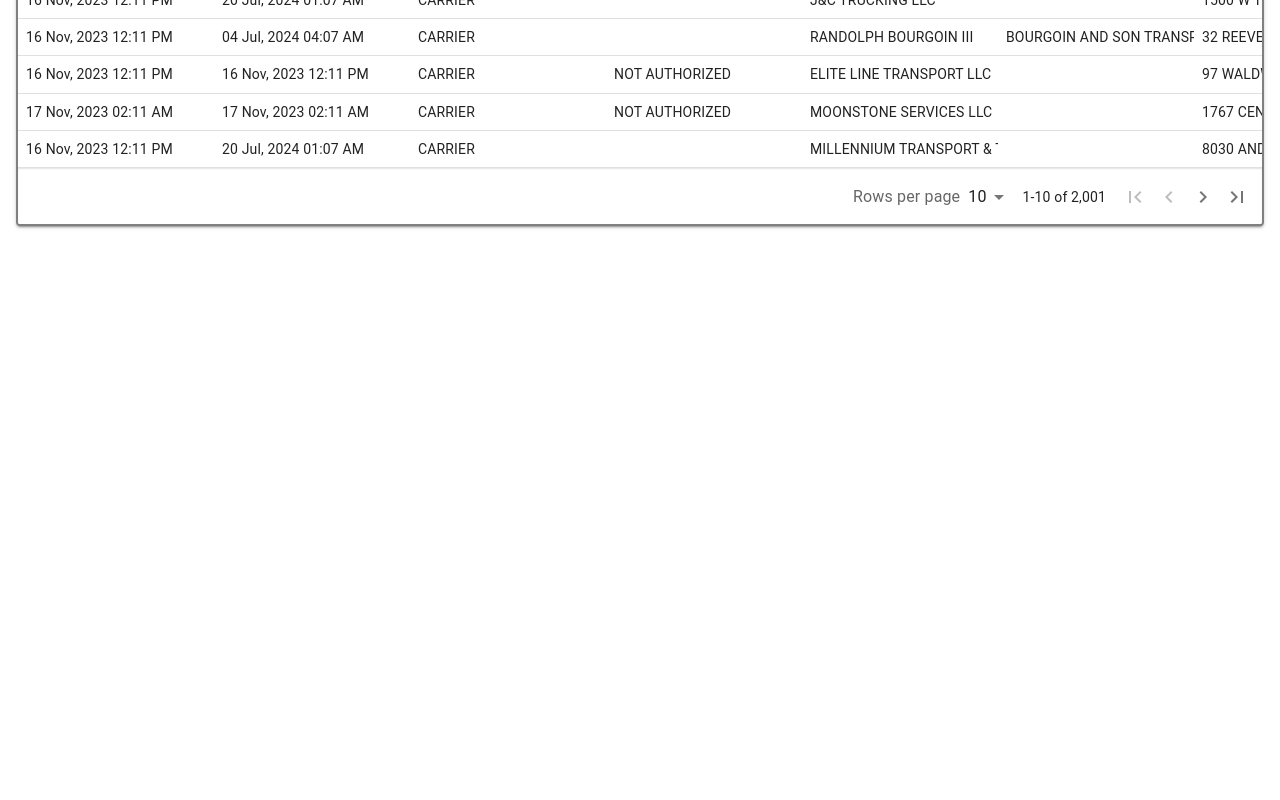
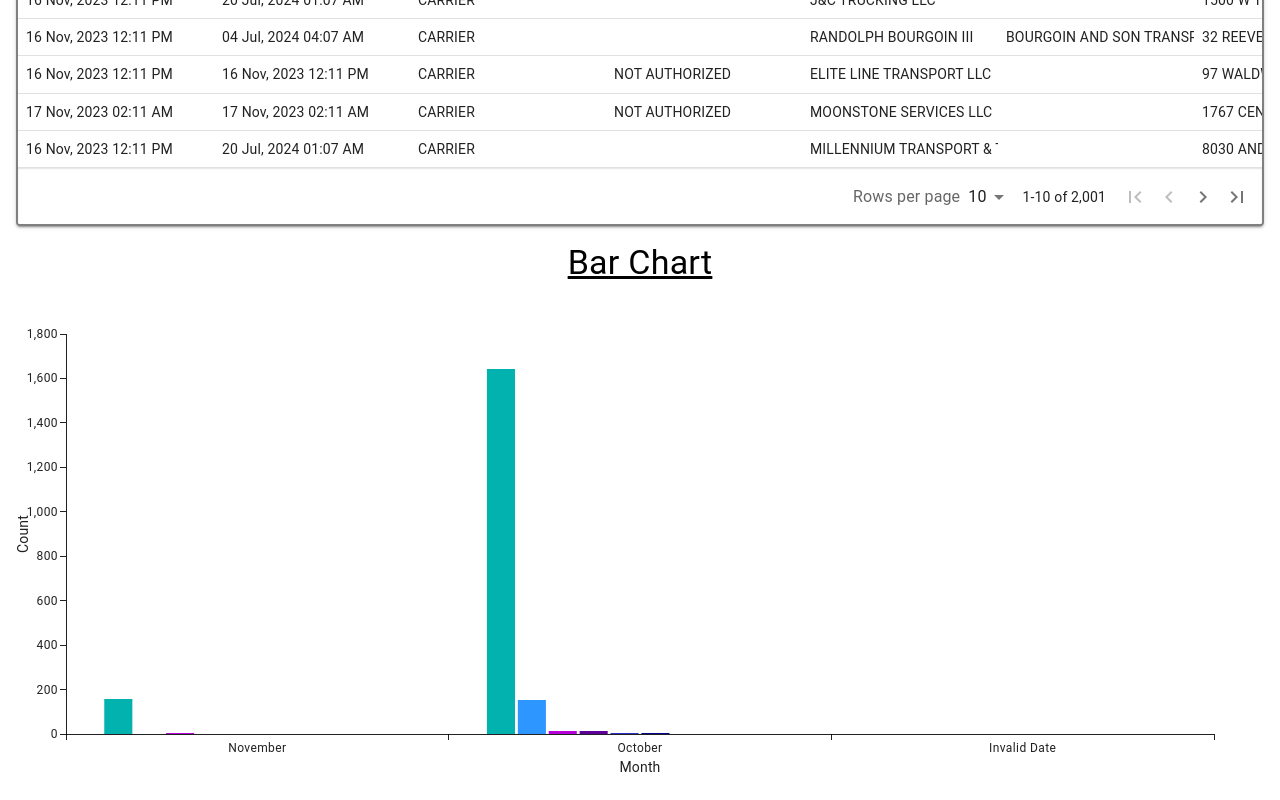
Before and after one commit to sweta927/FMCSA_task, a React (Create React App) app: page / in a window 1280 px wide. Shown: the part 410-1210 px from the top of the page. Before the commit the page ends 800 px from the top, so only its background shows below. Built offline with nearby package versions, Linux system fonts and the light colour scheme.

Commit message:
added bar chart for data view

```diff
--- a/src/components/DataView/DataViewTable.tsx
+++ b/src/components/DataView/DataViewTable.tsx
@@ -1,4 +1,4 @@
-import { Box, Button, IconButton } from "@mui/material";
+import { Box, Button, IconButton, Typography } from "@mui/material";
 
 import {
   MRT_ColumnDef,
@@ -7,10 +7,15 @@
   MaterialReactTable,
   useMaterialReactTable,
 } from "material-react-table";
-import { useEffect, useMemo, useState } from "react";
+import { useCallback, useEffect, useMemo, useState } from "react";
 import { Cancel, Search, Share } from "@mui/icons-material";
+import { BarChart, axisClasses } from "@mui/x-charts";
 import { DateTime } from "luxon";
-
+import {
+  dataSummarize,
+  collectEntityTypes,
+  transformToFormattedData,
+} from "../../utils/helpers";
 import useParsedCSVData from "../../utils/hooks/useParsedCSVData";
 
 export const DataViewTable = () => {
@@ -221,11 +226,27 @@
     autoResetAll: true,
   });
 
+  const [requiredData, setRequiredData] = useState(
+    tableComponent.getFilteredRowModel().rows.map((item) => item.original)
+  );
+
+  const entyChartData = useMemo(
+    () =>
+      transformToFormattedData(
+        dataSummarize(requiredData),
+        collectEntityTypes(requiredData)
+      ),
+    [requiredData]
+  );
+
   window.addEventListener("beforeunload", function (event) {
     event.preventDefault();
   });
 
   useEffect(() => {
+    setRequiredData(
+      tableComponent.getFilteredRowModel().rows.map((item) => item.original)
+    );
     setFilters(tableComponent.getState().columnFilters);
   }, [tableComponent.getFilteredRowModel().rows]);
 
@@ -239,6 +260,44 @@
       }}
     >
       <MaterialReactTable table={tableComponent} />
+      <Typography variant="h4" sx={{ textDecoration: "underline", mt: "1rem" }}>
+        Bar Chart
+      </Typography>
+
+      <BarChart
+        dataset={entyChartData}
+        xAxis={[{ scaleType: "band", dataKey: "month", label: "Month" }]}
+        yAxis={[{ label: "Count" }]}
+        series={Object.keys(entyChartData[0] || {})
+          .filter((key) => key !== "month")
+          .map((key) => ({
+            dataKey: key,
+            label: key,
+          }))}
+        slotProps={{
+          legend: {
+            hidden: true,
+            labelStyle: {
+              fontSize: 12,
+              display: "none",
+            },
+          },
+        }}
+        leftAxis={{
+          labelStyle: {
+            fontSize: 14,
+          },
+          tickLabelStyle: {
+            fontSize: 12,
+          },
+        }}
+        sx={{
+          [`& .${axisClasses.left} .${axisClasses.label}`]: {
+            transform: "translateX(-10px)",
+          },
+        }}
+        height={500}
+      />
     </Box>
   );
 };
```
